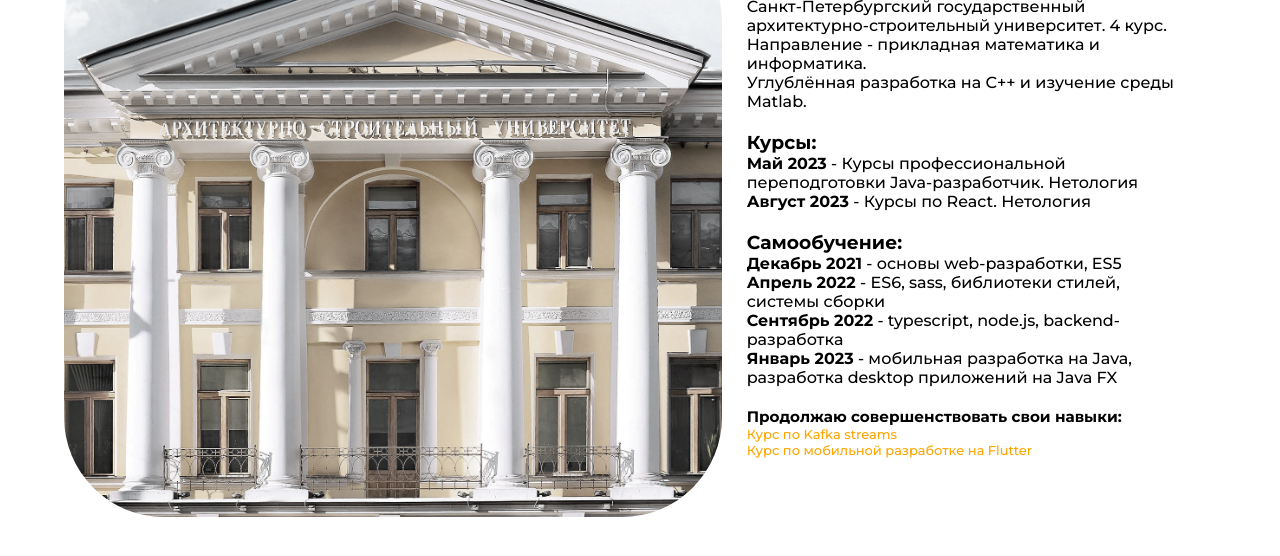
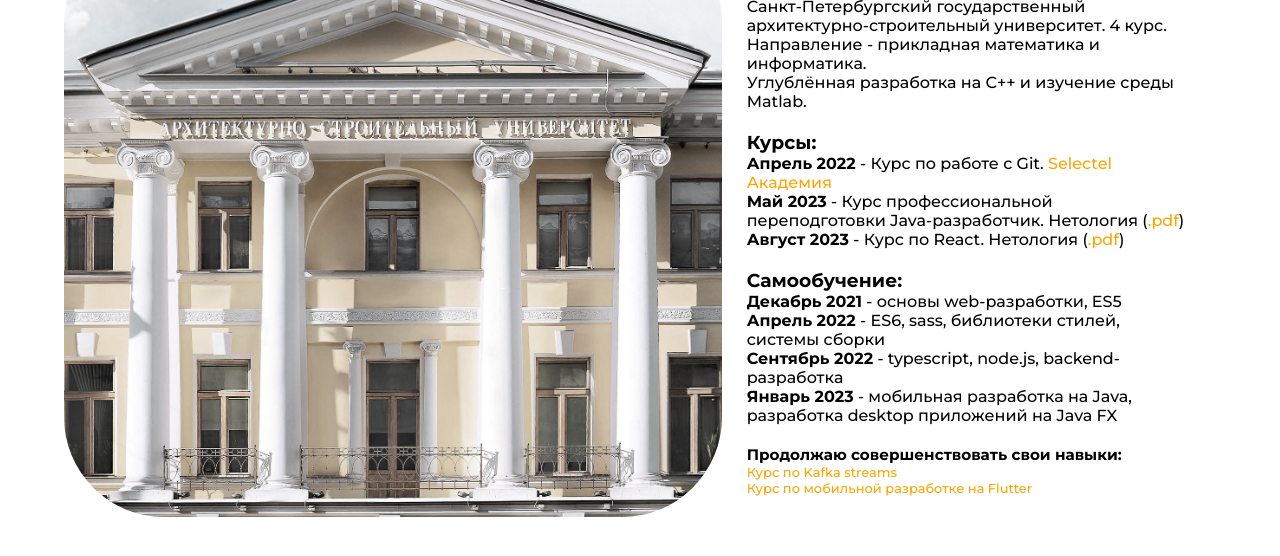
Before and after one commit to FollowTheOwlets/me, a plain HTML site: page index.html in a window 1280 px wide. Both pictures are taken after a click on the element "Образование". Shown: the part 190-746 px from the top of the page. Drawn offline with Linux system fonts and the light colour scheme.

Commit message:
add documents

```diff
--- a/index.html
+++ b/index.html
@@ -119,6 +119,7 @@
                         <li class="back">PostgreSQL</li>
                         <li class="back">MySQL</li>
                         <li class="back">Git</li>
+                        <li class="back">Linux</li>
                         <li class="back">Docker</li>
                         <li class="back">Docker compose</li>
                         <li class="back">nginx</li>
@@ -146,8 +147,12 @@
                 </div>
                 <div class="info__body">
                     <h3>Курсы:</h3>
-                    <strong>Май 2023</strong> - Курсы профессиональной переподготовки Java-разработчик. Нетология
-                    <br><strong>Август 2023</strong> - Курсы по React. Нетология
+                    <strong>Апрель 2022</strong> - Курс по работе с Git.
+                    <a href="https://selectel.ru/blog/courses/introduction-to-git/">Selectel Академия</a>
+                    <br><strong>Май 2023</strong> - Курс профессиональной переподготовки Java-разработчик. Нетология
+                    (<a href="https://netology.ru/backend/api/user/programs/37421/pdf_certificate">.pdf</a>)
+                    <br><strong>Август 2023</strong> - Курс по React. Нетология
+                    (<a href="https://netology.ru/backend/api/user/programs/25320/pdf_certificate">.pdf</a>)
                 </div>
                 <div class="info__body">
                     <h3>Самообучение:</h3>
```
